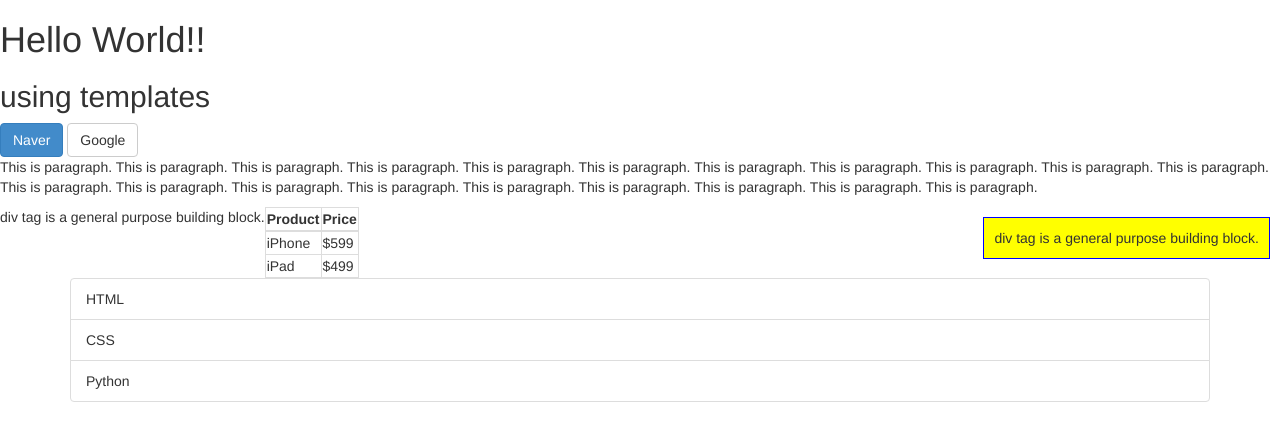
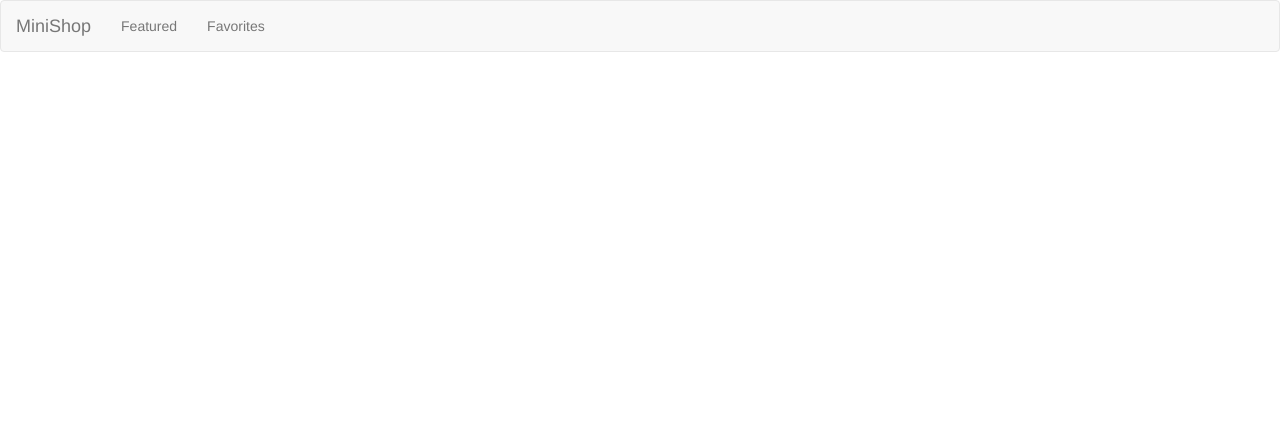
Before and after one commit to youngrok/minishop, a Django app: page / in a window 1280 px wide. Shown: the top 441 px of the page. Run offline with Django 3.2, Linux system fonts and the light colour scheme.

Commit message:
네비게이션 바

```diff
--- a/shopping/templates/index.html
+++ b/shopping/templates/index.html
@@ -2,47 +2,17 @@
 <html>
 <head>
 <link rel="stylesheet" type="text/css" href="/static/bootstrap.css">
-
 </head>
 
 <body>
-<h1>Hello World!!</h1>
-<h2>using templates</h2>
-
-<a href="http://naver.com" class="btn btn-primary">Naver</a>
-<a href="http://google.com" class="btn btn-default">Google</a>
-
-<p>This is paragraph. This is paragraph. This is paragraph. This is paragraph. This is paragraph. This is paragraph. This is paragraph. This is paragraph. This is paragraph. This is paragraph. This is paragraph. This is paragraph. This is paragraph. This is paragraph. This is paragraph. This is paragraph. This is paragraph. This is paragraph. This is paragraph. This is paragraph.</p>
-
-<div style="float:left">div tag is a general purpose building block.</div>
-<div style="float:right; background-color: yellow; padding: 10px; margin: 10px; border: 1px solid blue">div tag is a general purpose building block.</div>
-
-<table class="table-bordered">
-<thead>
-<tr>
-<th>Product</th>
-<th>Price</th>
-</tr>
-</thead>
-<tbody>
-<tr>
-<td>iPhone</td>
-<td>$599</td>
-</tr>
-<tr>
-<td>iPad</td>
-<td>$499</td>
-</tr>
-</tbody>
-</table>
-
-<div class="container">
-
-<ul class="list-group">
-<li class="list-group-item">HTML</li>
-<li class="list-group-item">CSS</li>
-<li class="list-group-item">Python</li>
-</ul>
-</div>
+    <nav class="navbar navbar-default" role="navigation">
+        <div class="navbar-header">
+            <a class="navbar-brand" href="#">MiniShop</a>
+        </div>
+        <ul class="nav navbar-nav">
+          <li><a href="/">Featured</a></li>
+          <li><a href="/">Favorites</a></li>
+        </ul>
+    </nav>
 </body>
 </html>
```
